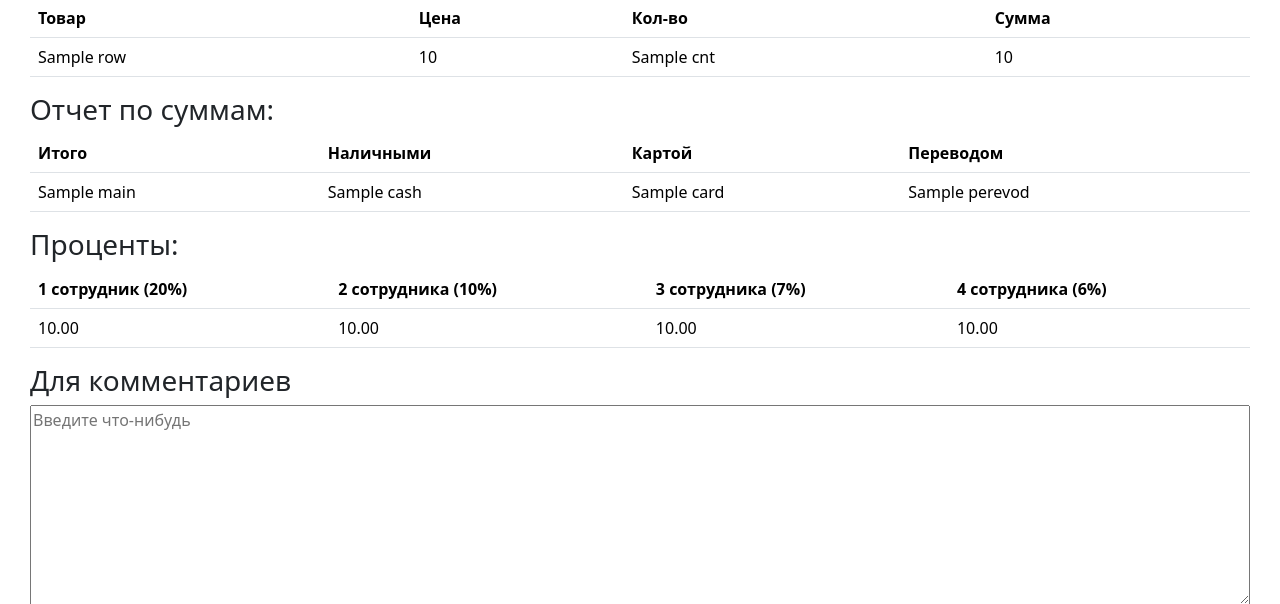
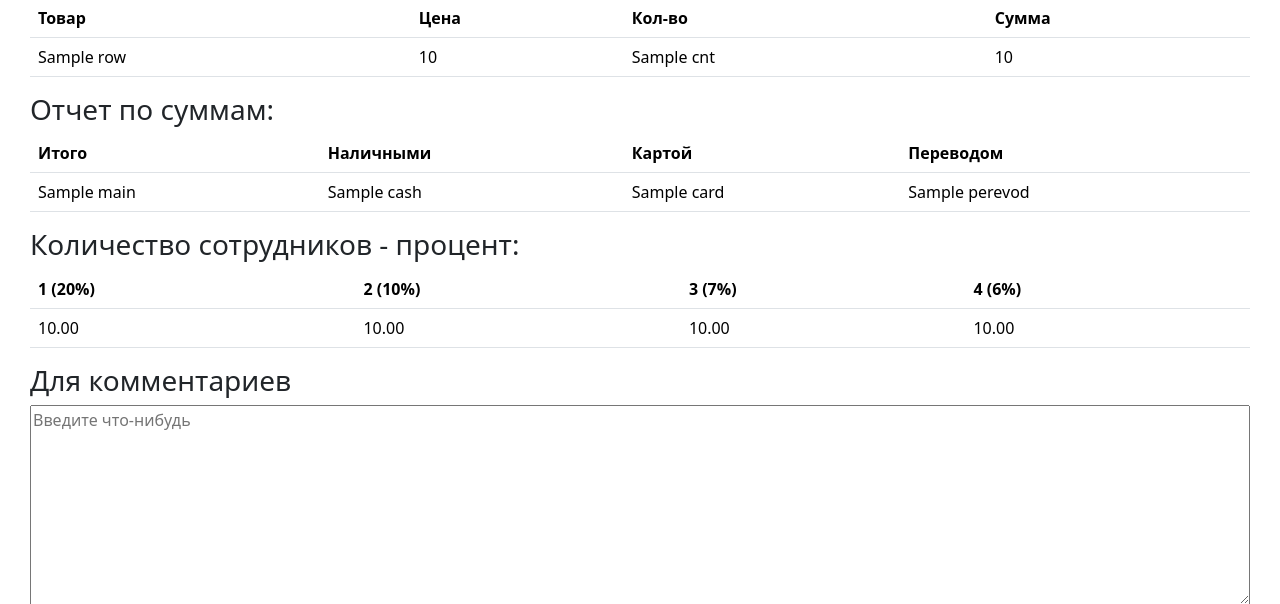
Before and after one commit to leha404/django_bublik, a Django app: template bublik/templates/bublik/reports.html in a window 1280 px wide. Shown: the part 185-789 px from the top of the page. Run offline with Django 3.2, Linux system fonts and the light colour scheme; the template is opened without the code that fills it: most values are stand-ins (such as "Sample title", 1, 10 or a date in 2020).

Commit message:
fix table captions

```diff
--- a/bublik/templates/bublik/reports.html
+++ b/bublik/templates/bublik/reports.html
@@ -49,14 +49,14 @@
         </tbody>
     </table>
 
-    <h3>Проценты:</h3>
+    <h3>Количество сотрудников - процент:</h3>
     <table class="table">
         <thead>
             <tr>
-                <th>1 сотрудник (20%)</th>
-                <th>2 сотрудника (10%)</th>
-                <th>3 сотрудника (7%)</th>
-                <th>4 сотрудника (6%)</th>
+                <th>1 (20%)</th>
+                <th>2 (10%)</th>
+                <th>3 (7%)</th>
+                <th>4 (6%)</th>
             </tr>
         </thead>
         <tbody>
```
